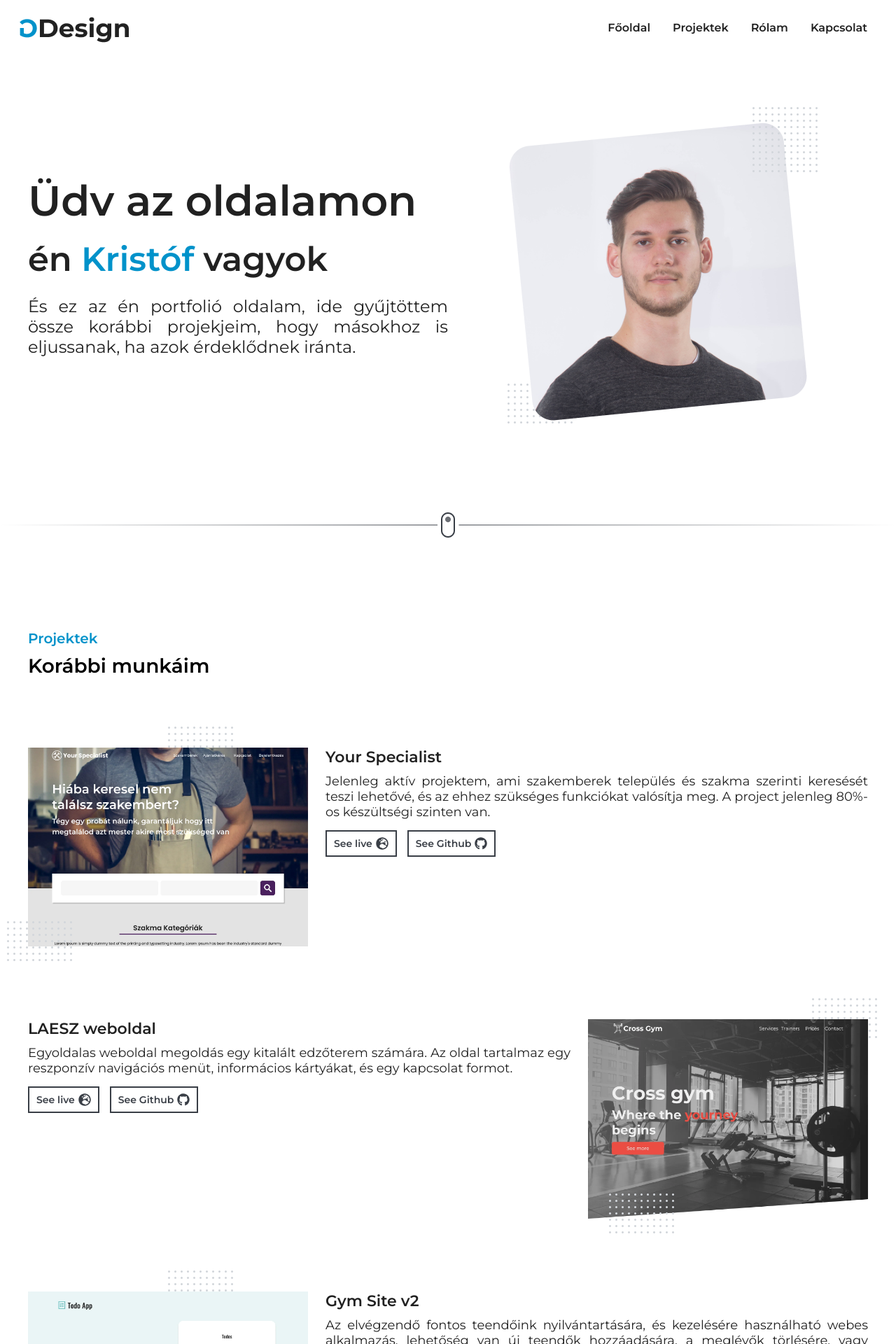
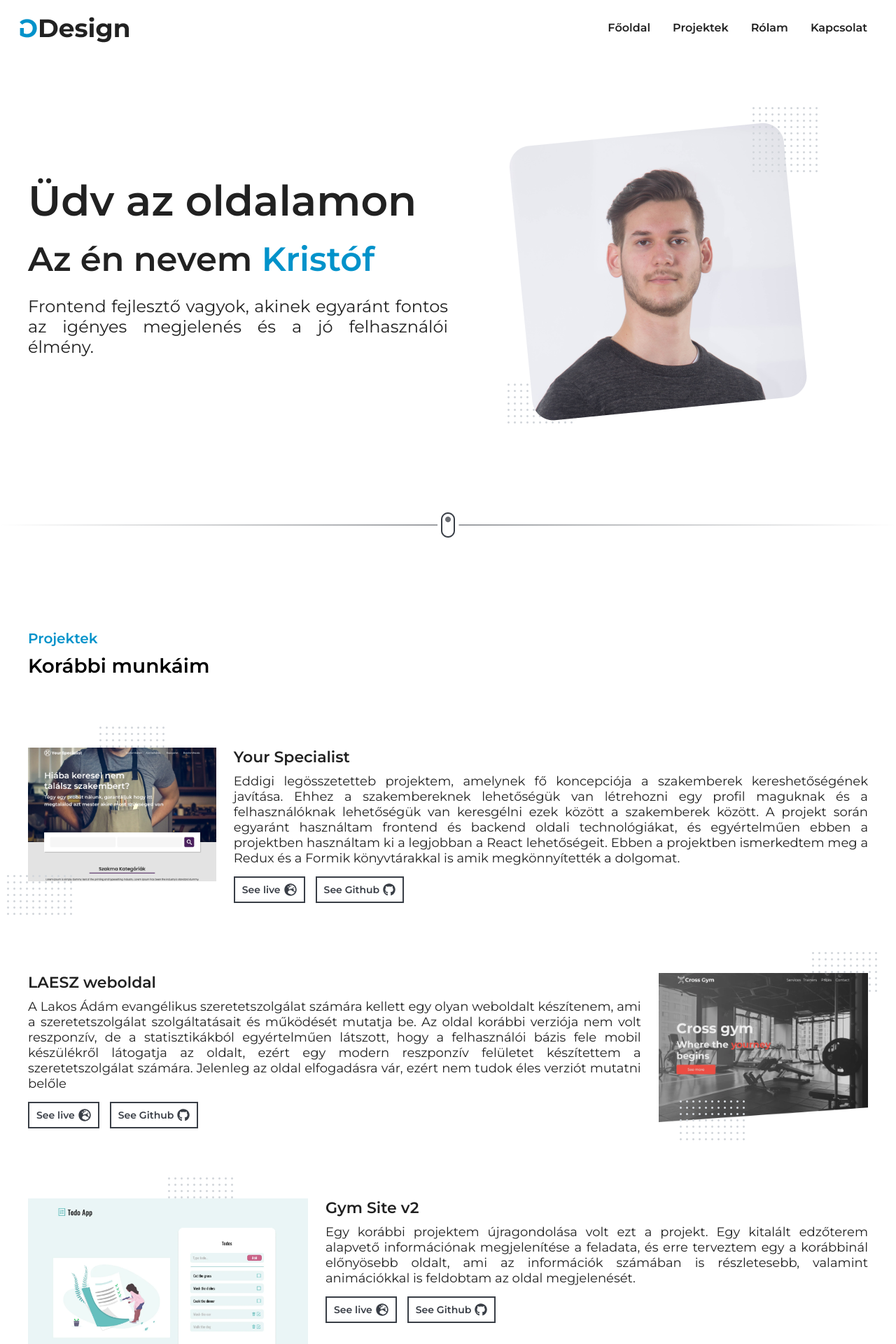
Before and after one commit to Gkristof96/Portfolio_v3, a React (Create React App) app: page / in a window 1280 px wide. Shown: the top 1920 px of the page at 70% size. Built offline with nearby package versions, Linux system fonts and the light colour scheme.

Commit message:
site content updates

```diff
--- a/src/components/HomeScreen/Hero.js
+++ b/src/components/HomeScreen/Hero.js
@@ -6,11 +6,11 @@ const Hero = () => {
       <div className={style["text-wrapper"]}>
         <h1 className={style["title"]}>Üdv az oldalamon</h1>
         <h2 className={style["subtitle"]}>
-          én <span className={name}>Kristóf</span> vagyok
+          Az én nevem <span className={name}>Kristóf</span>
         </h2>
         <p className={style["description"]}>
-          És ez az én portfolió oldalam, ide gyűjtöttem össze korábbi
-          projekjeim, hogy másokhoz is eljussanak, ha azok érdeklődnek iránta.
+          Frontend fejlesztő vagyok, akinek egyaránt fontos az igényes
+          megjelenés és a jó felhasználói élmény.
         </p>
       </div>
       <div className={style["image-wrapper"]}>
--- a/src/data/projects.js
+++ b/src/data/projects.js
@@ -4,7 +4,7 @@ export const projectData = [
     name: "Your Specialist",
     image: "images/projects/project_6.webp",
     description:
-      "Jelenleg aktív projektem, ami szakemberek település és szakma szerinti keresését teszi lehetővé, és az ehhez szükséges funkciókat valósítja meg. A project jelenleg 80%-os készültségi szinten van.",
+      "Eddigi legösszetetteb projektem, amelynek fő koncepciója a szakemberek kereshetőségének javítása. Ehhez a szakembereknek lehetőségük van létrehozni egy profil maguknak és a felhasználóknak lehetőségük van keresgélni ezek között a szakemberek között. A projekt során egyaránt használtam frontend és backend oldali technológiákat, és egyértelműen ebben a projektben használtam ki a legjobban a React lehetőségeit. Ebben a projektben ismerkedtem meg a Redux és a Formik könyvtárakkal is amik megkönnyítették a dolgomat.",
     deploy_link:
       "https://www.figma.com/file/oQyHIgoTKudLshortAh3Q3/Your-Specialist_v3?node-id=0%3A1",
     github_link: "https://github.com/Gkristof96/Your-specilist_v2",
@@ -14,7 +14,7 @@ export const projectData = [
     name: "LAESZ weboldal",
     image: "images/projects/project_1.webp",
     description:
-      "Egyoldalas weboldal megoldás egy kitalált edzőterem számára. Az oldal tartalmaz egy reszponzív navigációs menüt, informácios kártyákat, és egy kapcsolat formot.",
+      "A Lakos Ádám evangélikus szeretetszolgálat számára kellett egy olyan weboldalt készítenem, ami a szeretetszolgálat szolgáltatásait és működését mutatja be. Az oldal korábbi verziója nem volt reszponzív, de a statisztikákból egyértelműen látszott, hogy a felhasználói bázis fele mobil készülékről látogatja az oldalt, ezért egy modern reszponzív felületet készítettem a szeretetszolgálat számára. Jelenleg az oldal elfogadásra vár, ezért nem tudok éles verziót mutatni belőle ",
     deploy_link: "https://kristof-gym-2.netlify.app",
     github_link: "https://github.com/Gkristof96/Brand_v2",
   },
@@ -23,7 +23,7 @@ export const projectData = [
     name: "Gym Site v2",
     image: "images/projects/project_2.webp",
     description:
-      "Az elvégzendő fontos teendőink nyilvántartására, és kezelésére használható webes alkalmazás, lehetőség van új teendők hozzáadására, a meglévők törlésére, vagy elvégzetre állítására.",
+      "Egy korábbi projektem újragondolása volt ezt a projekt. Egy kitalált edzőterem alapvető információnak megjelenítése a feladata, és erre terveztem egy a korábbinál előnyösebb oldalt, ami az információk számában is részletesebb, valamint animációkkal is feldobtam az oldal megjelenését.",
     deploy_link: "https://kristof-todo.netlify.app",
     github_link: "https://github.com/Gkristof96/Todo-app",
   },
@@ -32,7 +32,7 @@ export const projectData = [
     name: "Todo App",
     image: "images/projects/project_2.webp",
     description:
-      "Az elvégzendő fontos teendőink nyilvántartására, és kezelésére használható webes alkalmazás, lehetőség van új teendők hozzáadására, a meglévők törlésére, vagy elvégzetre állítására.",
+      "Első olyan alkalmazásom, amelynek nem csupán annyi a feladata, hogy statikus információkat megjelenítsen. Az alkalmazás fő funkciója a teendőink nyilvántartása, hozzáadhatunk új teendőket, ha elvégeztük azt kipipálhatjuk vagy törölhetjük is. Mint minden alkalmazásnál ennél is igyekeztem hogy az kinézetében is olyan legyen amit szívesen használnak mások is.",
     deploy_link: "https://kristof-todo.netlify.app",
     github_link: "https://github.com/Gkristof96/Todo-app",
   },
@@ -41,7 +41,7 @@ export const projectData = [
     name: "Weather app",
     image: "images/projects/project_2.webp",
     description:
-      "Az elvégzendő fontos teendőink nyilvántartására, és kezelésére használható webes alkalmazás, lehetőség van új teendők hozzáadására, a meglévők törlésére, vagy elvégzetre állítására.",
+      "Második komolyabb logikát is alkalmazó projektem volt ez, a projekttel az volt a célom, hogy egy olyan alkalmazást készítsek, ami külső adatforrást használ a működésére. Erre tökéletes megoldásnak tűnt egy időjárást megjelenítő alkalmazás, az időjárási adatokat pedig az OpenWeather Api segítségével könnyedén felhasználhattam az alkalmazásomban. Az alkalmazás városok szerint keresve tudja megjeleníteni a helyi általános időjárási adatokat.",
     deploy_link: "https://kristof-todo.netlify.app",
     github_link: "https://github.com/Gkristof96/Todo-app",
   },
@@ -50,7 +50,7 @@ export const projectData = [
     name: "Bikeshop",
     image: "images/projects/project_2.webp",
     description:
-      "Az elvégzendő fontos teendőink nyilvántartására, és kezelésére használható webes alkalmazás, lehetőség van új teendők hozzáadására, a meglévők törlésére, vagy elvégzetre állítására.",
+      "Hasonlóan az edző termi oldalhoz ez az oldal is egy kitalált bolt információt jeleníti meg. Annyi a különbség az edző termi oldalhoz, hogy ennek az oldalnak még csak a design tervei vannak készen.",
     deploy_link: "https://kristof-todo.netlify.app",
     github_link: "https://github.com/Gkristof96/Todo-app",
   },
@@ -59,7 +59,7 @@ export const projectData = [
     name: "Portfolio v2",
     image: "images/projects/project_2.webp",
     description:
-      "Az elvégzendő fontos teendőink nyilvántartására, és kezelésére használható webes alkalmazás, lehetőség van új teendők hozzáadására, a meglévők törlésére, vagy elvégzetre állítására.",
+      "Második portfolió oldalam, viszonylag hamar elkészítettem a portfolió oldalam második verzióját, ennek oka az volt, hogy nem voltam megelégedve az oldal több funkciójával sem. Az új oldalon több információt jelenítettem meg magamról, valamint a projektjeim is átláthatóbb formában tudtam prezentálni.",
     deploy_link: "https://kristof-todo.netlify.app",
     github_link: "https://github.com/Gkristof96/Todo-app",
   },
@@ -68,7 +68,7 @@ export const projectData = [
     name: "Portfolio v1",
     image: "images/projects/project_2.webp",
     description:
-      "Az elvégzendő fontos teendőink nyilvántartására, és kezelésére használható webes alkalmazás, lehetőség van új teendők hozzáadására, a meglévők törlésére, vagy elvégzetre állítására.",
+      "Első portfolió oldalam, amelynek elsődleges célja a korábbi munkáim megjelenítése volt, ezen felül további információkat szolgáltatott rólam. Valamint remek fejlődési lehetőséget nyújtott UI tervezés szempontjából.",
     deploy_link: "https://kristof-todo.netlify.app",
     github_link: "https://github.com/Gkristof96/Todo-app",
   },
@@ -77,7 +77,7 @@ export const projectData = [
     name: "Gym Site v1",
     image: "images/projects/project_2.webp",
     description:
-      "Az elvégzendő fontos teendőink nyilvántartására, és kezelésére használható webes alkalmazás, lehetőség van új teendők hozzáadására, a meglévők törlésére, vagy elvégzetre állítására.",
+      "Első projektem a frontend fejlesztés területén, ami egy teljes weboldal tervezését foglalta magában. Az feladata egy fiktív edzőterem általános információnak megjelenítése, edzők, árak, valamint elérhetőségek.",
     deploy_link: "https://kristof-todo.netlify.app",
     github_link: "https://github.com/Gkristof96/Todo-app",
   },
--- a/src/pages/AboutScreen.js
+++ b/src/pages/AboutScreen.js
@@ -1,13 +1,14 @@
 import style from "./Screen.module.css";
 import GradientLine from "../components/UI/GradientLine";
+import Card from "../components/UI/Card";
 
 const AboutScreen = () => {
   return (
-    <section className={style.placeholder}>
-      <GradientLine />
-      <span className={style.text}>Hamarosan</span>
-      <GradientLine side="right" />
-    </section>
+    <Card>
+      <img src="images/about.jpg" className={style.cover} />
+      <h1>Rólam</h1>
+      <h2>Ki is vagyok én</h2>
+    </Card>
   );
 };
 
--- a/src/pages/Screen.module.css
+++ b/src/pages/Screen.module.css
@@ -28,3 +28,12 @@
   margin-top: 50px;
   margin-bottom: 100px;
 }
+
+.cover {
+  width: 100%;
+  height: 600px;
+  margin: 50px 0;
+  border-radius: 25px;
+  object-fit: cover;
+  object-position: 0 10%;
+}
```
Also changed, not shown: public/images/about.jpg (added).
